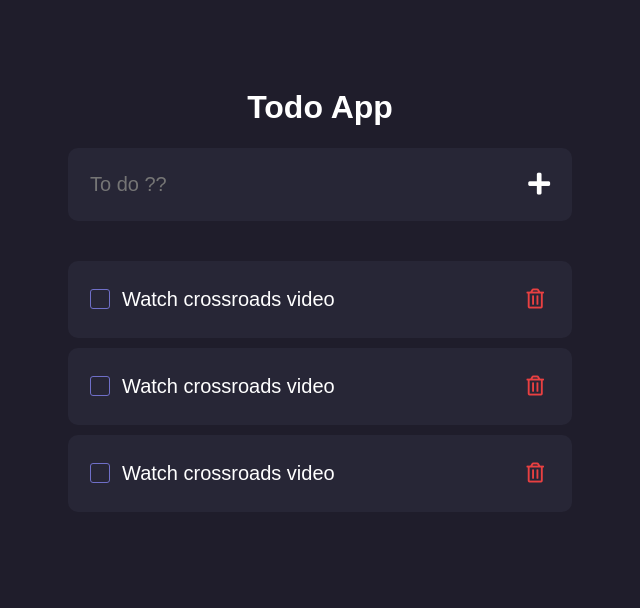
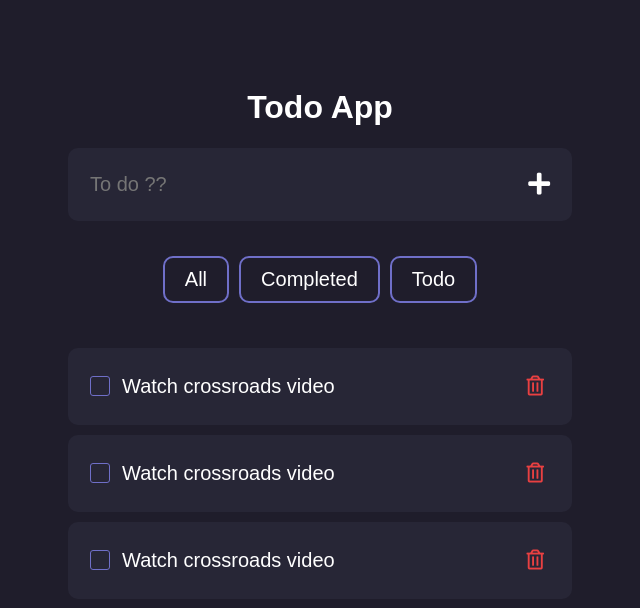
Before and after one commit to octoi/crappy-todo-app, a React (Create React App) app: page / in a window 1280 px wide. Shown: the top 608 px of the page, without its empty margins (320-960 px from the left). Built offline with nearby package versions, Linux system fonts and the light colour scheme.

Commit message:
completed styles

```diff
--- a/src/App.css
+++ b/src/App.css
@@ -113,3 +113,34 @@ input {
 .checkbox:checked{
     background-color: #6F6FC8;
 }
+
+.options {
+    margin-top: 30px;
+}
+
+.options button {
+    border: none;
+    outline: none;
+    padding: 10px 20px;
+    margin: 5px;
+    border: 2px solid #6F6FC8;
+    background: none;
+    color: #ffffff;
+    border-radius: 10px;
+    cursor: pointer;
+    font-size: 20px;
+    transition: 0.5s;
+}
+
+.options button:hover {
+    background: #6F6FC8;
+    opacity: 0.5;
+}
+
+.selected-btn {
+    background: #6F6FC8;
+}
+
+.completed-task {
+    text-decoration: line-through;
+}
--- a/src/App.js
+++ b/src/App.js
@@ -28,6 +28,11 @@ function App() {
                 />
                 <button><i class="fas fa-plus"></i></button>
             </div>
+            <div className="options">
+                <button>All</button>
+                <button>Completed</button>
+                <button>Todo</button>
+            </div>
             <div style={{ marginTop: "30px" }}>
                 <Todo />
                 <Todo />
```
